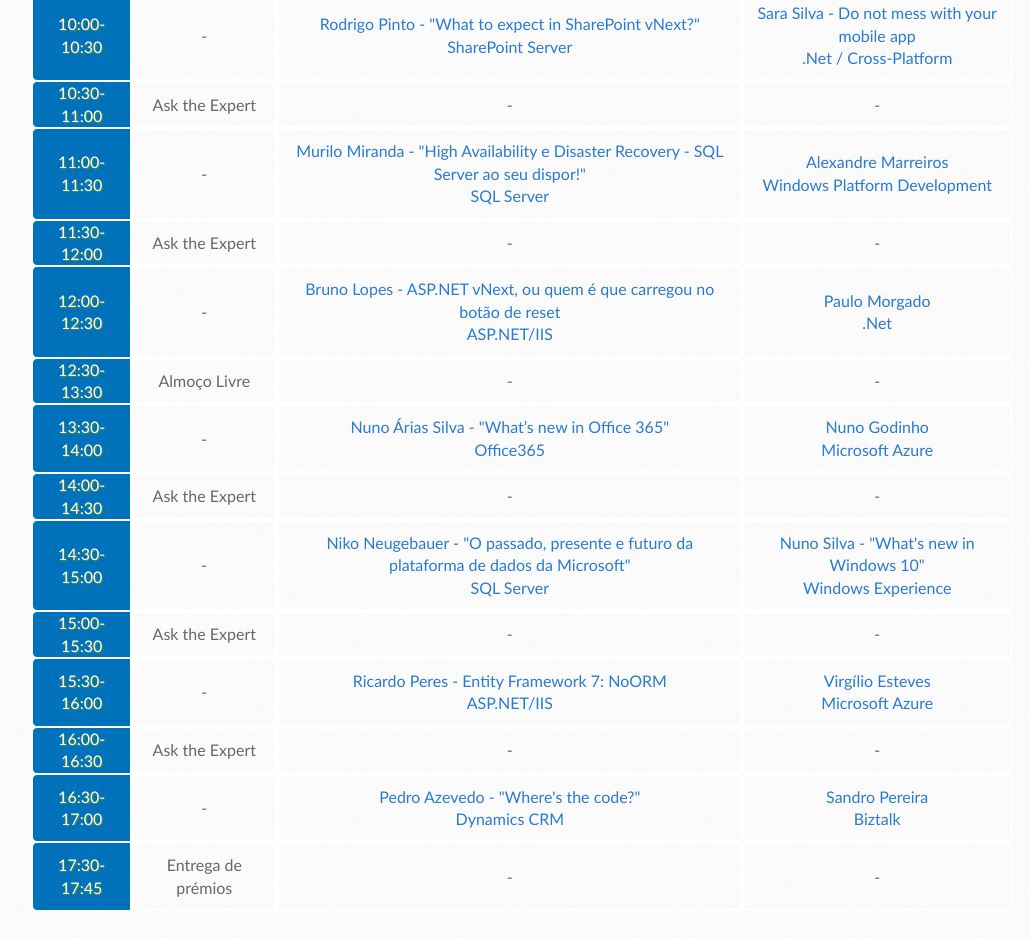
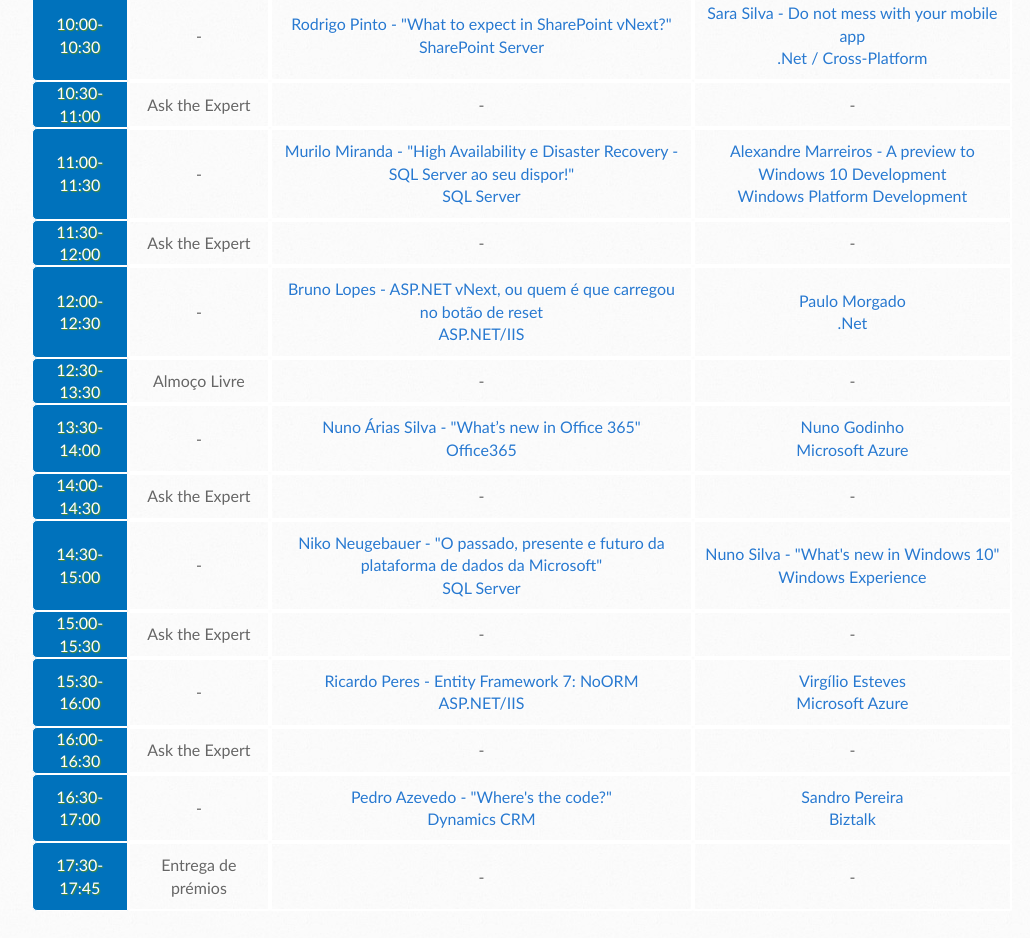
Before and after one commit to msmvppt/msmvppt.github.io, a plain HTML site: page index.html in a window 1280 px wide. Shown: the part 1478-2416 px from the top of the page, without its empty margins (118-1148 px from the left). Drawn offline with Linux system fonts and the light colour scheme.

Commit message:
Add session

```diff
--- a/index.html
+++ b/index.html
@@ -200,7 +200,7 @@
 					<th align="center">11:00-11:30</td>
 					<td align="center"> - </td>
 					<td align="center"><a href="http://mvp.microsoft.com/en-us/mvp/Murilo%20Miranda-5000988">Murilo Miranda - "High Availability e Disaster Recovery - SQL Server ao seu dispor!"<br/> SQL Server </a></td>
-					<td align="center"><a href="http://mvp.microsoft.com/en-us/mvp/Alexandre%20Marreiros-5001076"> Alexandre Marreiros <br/>Windows Platform Development</a>
+					<td align="center"><a href="http://mvp.microsoft.com/en-us/mvp/Alexandre%20Marreiros-5001076"> Alexandre Marreiros - A preview to Windows 10 Development <br/>Windows Platform Development</a>
 					</td>
 					</tr>
 					<tr>
```
